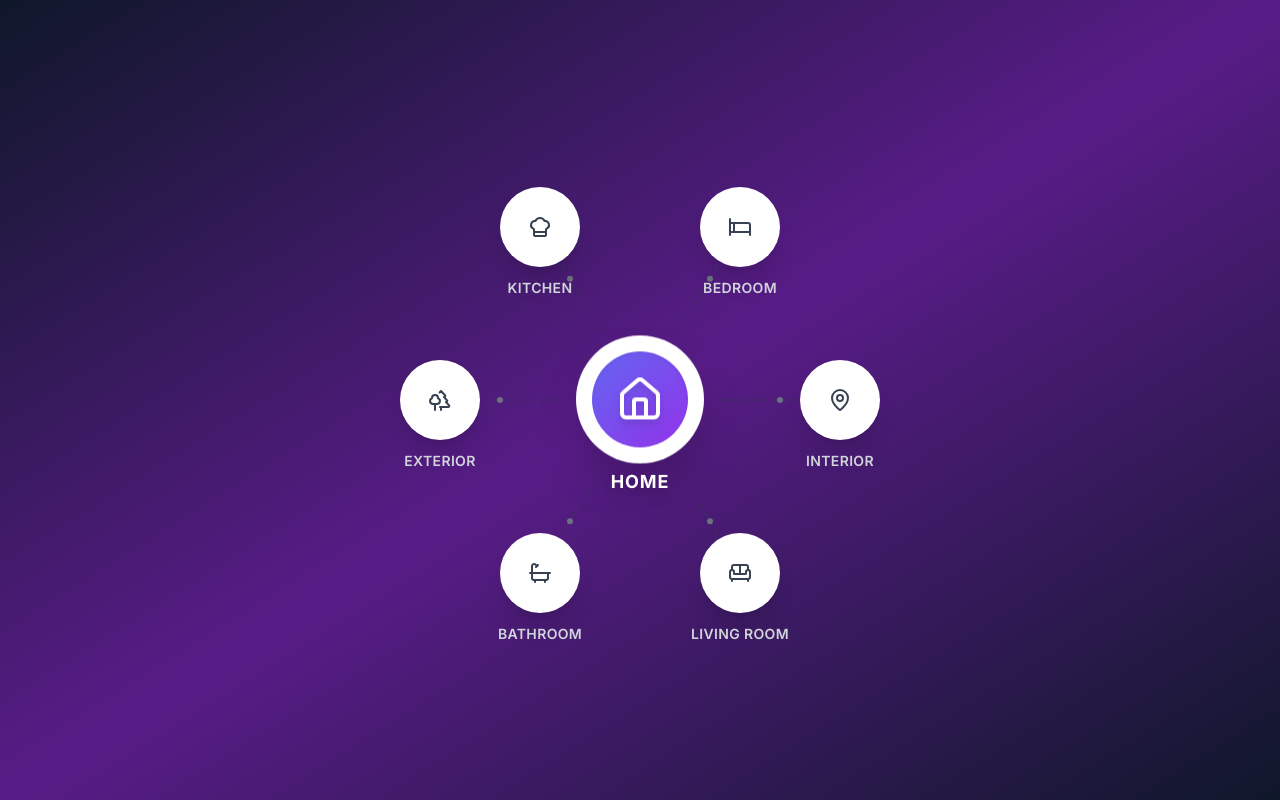
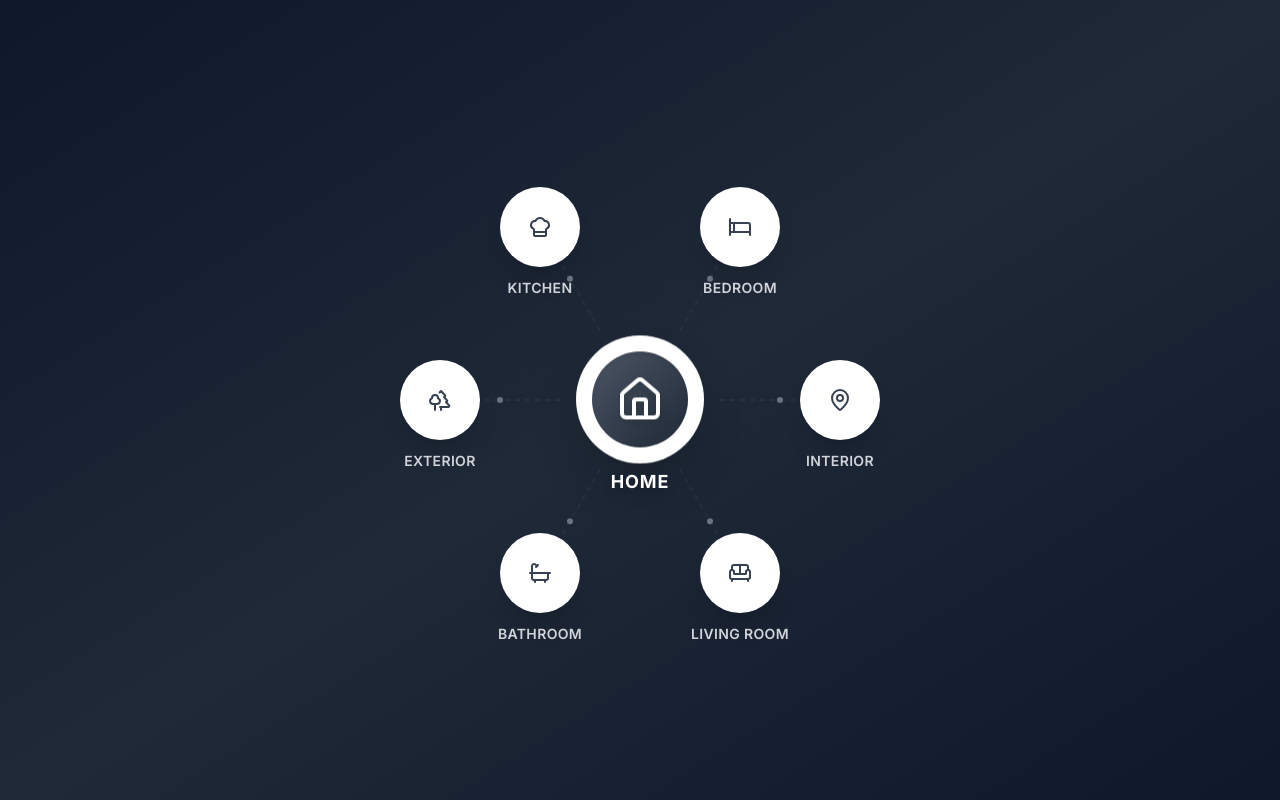
Before and after one commit to achudars/house-mind-map, a Next.js app: page / in a window 1280 px wide. Built offline with nearby package versions, Linux system fonts and the light colour scheme.

Commit message:
refactor: update room colors and adjust gradient backgrounds in HouseMindMap

```diff
--- a/app/components/HouseMindMap.tsx
+++ b/app/components/HouseMindMap.tsx
@@ -20,12 +20,12 @@ interface Room {
 }
 
 const rooms: Room[] = [
-  { id: 'interior', name: 'INTERIOR', icon: <MapPin size={24} />, angle: 0, color: 'bg-blue-500' },
-  { id: 'living', name: 'LIVING ROOM', icon: <Sofa size={24} />, angle: 60, color: 'bg-green-500' },
-  { id: 'bathroom', name: 'BATHROOM', icon: <Bath size={24} />, angle: 120, color: 'bg-cyan-500' },
-  { id: 'exterior', name: 'EXTERIOR', icon: <Trees size={24} />, angle: 180, color: 'bg-emerald-500' },
-  { id: 'kitchen', name: 'KITCHEN', icon: <ChefHat size={24} />, angle: 240, color: 'bg-orange-500' },
-  { id: 'bedroom', name: 'BEDROOM', icon: <Bed size={24} />, angle: 300, color: 'bg-purple-500' },
+  { id: 'interior', name: 'INTERIOR', icon: <MapPin size={24} />, angle: 0, color: 'bg-slate-500' },
+  { id: 'living', name: 'LIVING ROOM', icon: <Sofa size={24} />, angle: 60, color: 'bg-gray-500' },
+  { id: 'bathroom', name: 'BATHROOM', icon: <Bath size={24} />, angle: 120, color: 'bg-zinc-500' },
+  { id: 'exterior', name: 'EXTERIOR', icon: <Trees size={24} />, angle: 180, color: 'bg-neutral-600' },
+  { id: 'kitchen', name: 'KITCHEN', icon: <ChefHat size={24} />, angle: 240, color: 'bg-stone-500' },
+  { id: 'bedroom', name: 'BEDROOM', icon: <Bed size={24} />, angle: 300, color: 'bg-gray-600' },
 ]
 
 export default function HouseMindMap() {
@@ -58,7 +58,7 @@ export default function HouseMindMap() {
   }
 
   return (
-    <div className="min-h-screen flex items-center justify-center p-8 bg-gradient-to-br from-slate-900 via-purple-900 to-slate-900">
+    <div className="min-h-screen flex items-center justify-center p-8 bg-gradient-to-br from-slate-900 via-gray-800 to-slate-900">
       <div className="relative">
         <svg
           width="800"
@@ -127,7 +127,7 @@ export default function HouseMindMap() {
         <div className="absolute top-1/2 left-1/2 transform -translate-x-1/2 -translate-y-1/2">
           <div className="relative">
             <div className="w-32 h-32 bg-white rounded-full shadow-2xl flex items-center justify-center animate-float">
-              <div className="w-24 h-24 bg-gradient-to-br from-indigo-500 to-purple-600 rounded-full flex items-center justify-center shadow-inner">
+              <div className="w-24 h-24 bg-gradient-to-br from-gray-600 to-gray-800 rounded-full flex items-center justify-center shadow-inner">
                 <Home size={48} className="text-white drop-shadow-lg" />
               </div>
             </div>
```
